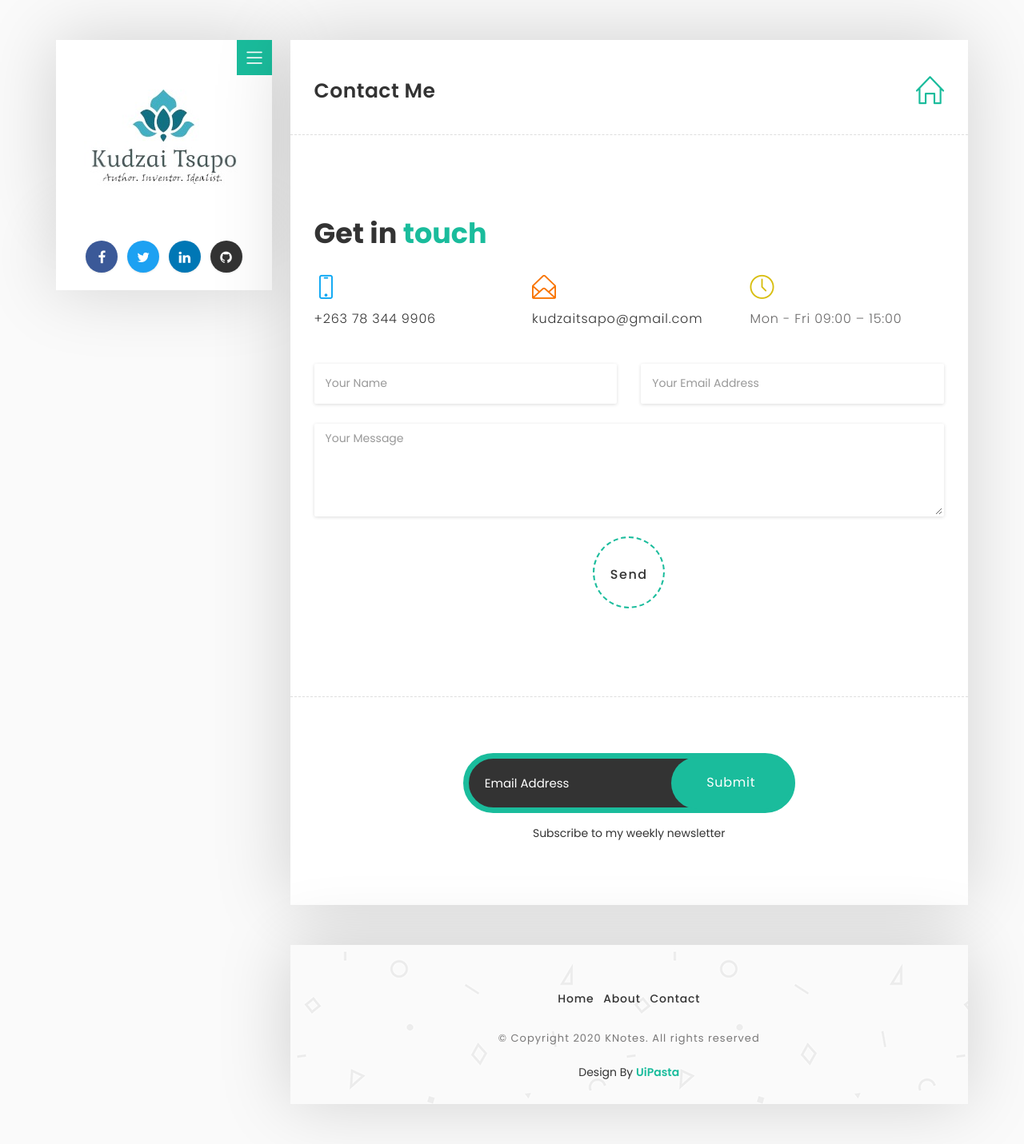
After one commit to kudzaitsapo/knotes, a Flask app: template templates/pages/contact.html in a window 1280 px wide. The commit adds this page. Shown: the whole page at 80% size. Run offline with Flask 2, Linux system fonts and the light colour scheme; the template is opened without the code that fills it, so the values that code supplies are empty; some libraries are stand-ins or nearby versions.

Commit message:
Finished adding contact us page and about me page

```diff
--- a/app.py
+++ b/app.py
@@ -7,6 +7,14 @@ def create_app(config=BaseConfig):
     if config:
         app.config.from_object(config)
 
+
+    # registering app factories
+    from models import db
+    db.init_app(app)
+
+    with app.app_context():
+        db.create_all()
+
     # registering blueprints
     from blueprints.blog import blog
 
--- a/templates/layouts/base.html
+++ b/templates/layouts/base.html
@@ -43,21 +43,16 @@
     </div>
     <!-- Preloader End -->
 
-
-
-
     <div id="main">
       <div class="container">
           <div class="row">
-
-
 
                 <!-- About Me (Left Sidebar) Start -->
                 <div class="col-md-3">
                   <div class="about-fixed">
 
                     <div class="my-pic">
-                        <img src="{{ url_for('static', filename='images/pic/my-pic.png')}}" alt="">
+                      <img src="{{ url_for('static', filename='images/pic/my-logo.png')}}" alt="">
                       <a href="javascript:void(0)" class="collapsed" data-target="#menu" data-toggle="collapse"><i class="icon-menu menu"></i></a>
                         <div id="menu" class="collapse">
                           <ul class="menu-link">
@@ -71,27 +66,24 @@
 
                     <div class="my-detail">
 
-                        <div class="white-spacing">
-                            <span>Kudzai Tsapo</span>
-                            <span class="my-sub-title">Web Developer </span>
-                        </div>
+                      <!-- <div class="white-spacing">
+                          <span>
+                            <em>Aurum Potestas Est</em>
+                          </span>
+                          <span class="my-sub-title">Software Developer</span>
+                      </div>  -->
 
                       <ul class="social-icon">
-                         <li><a href="#" target="_blank" class="facebook"><i class="fa fa-facebook"></i></a></li>
-                         <li><a href="#" target="_blank" class="twitter"><i class="fa fa-twitter"></i></a></li>
-                         <li><a href="#" target="_blank" class="linkedin"><i class="fa fa-linkedin"></i></a></li>
-                         <li><a href="#" target="_blank" class="github"><i class="fa fa-github"></i></a></li>
+                        <li><a href="https://www.facebook.com/kudzai.tsapo" target="_blank" class="facebook"><i class="fa fa-facebook"></i></a></li>
+                        <li><a href="https://twitter.com/kudzaitsapo" target="_blank" class="twitter"><i class="fa fa-twitter"></i></a></li>
+                        <li><a href="https://www.linkedin.com/in/kudzai-tsapo-227192150/" target="_blank" class="linkedin"><i class="fa fa-linkedin"></i></a></li>
+                        <li><a href="https://github.com/kudzaitsapo" target="_blank" class="github"><i class="fa fa-github"></i></a></li>
                       </ul>
 
                   </div>
                 </div>
               </div>
               <!-- About Me (Left Sidebar) End -->
-
-
-
-
-
 
               <!-- Blog Post (Right Sidebar) Start -->
               <div class="col-md-9">
--- /dev/null
+++ b/templates/pages/contact.html
@@ -0,0 +1,95 @@
+{% extends "layouts/base.html" %}
+
+{% block title %} Get in touch {% endblock %}
+
+{% block subtitle %}
+<div class="sub-title">
+    <h1>Contact Me</h1>
+    <a href="{{ url_for('blog.index')}}"><i class="icon-home"></i></a>
+</div>
+{% endblock %}
+{% block content %}
+<div class="col-md-12 content-page">
+    <div class="col-md-12 blog-post">
+
+        <!-- Contact Me Start -->
+        <div class="post-title margin-top-70">
+            <h2>Get in <span class="main-color">touch</span></h2>
+        </div>
+
+
+        <div class="row">
+            <div class="col-md-4 col-sm-4">
+                <div class="contact-us-detail">
+                    <i class="icon-screen-smartphone color-6"></i>
+                    <p><a href="tel:+263783449906">+263 78 344 9906</a></p>
+                </div>
+            </div>
+
+            <div class="col-md-4 col-sm-4">
+                <div class="contact-us-detail">
+                    <i class="icon-envelope-open color-5"></i>
+                    <p><a href="mailto:kudzaitsapo@gmail.com">kudzaitsapo@gmail.com</a></p>
+                </div>
+            </div>
+
+            <div class="col-md-4 col-sm-4">
+                <div class="contact-us-detail">
+                    <i class="icon-clock color-3"></i>
+                    <p>Mon - Fri 09:00 – 15:00</p>
+                </div>
+            </div>
+        </div>
+
+
+        <div class="row margin-top-30">
+            <div class="col-md-12">
+                <div class="row">
+                    <div class="col-sm-12 col-md-12 col-lg-12">
+                        {% with messages = get_flashed_messages(with_categories=true) %}
+                            {% if messages %}
+                                <ul class=flashes>
+                                {% for category, message in messages %}
+                                    <li class="alert alert-{{ category }}">{{ message }}</li>
+                                {% endfor %}
+                                </ul>
+                            {% endif %}
+                        {% endwith %}
+                    </div>
+                </div>
+                <div class="row">
+                    <form method="POST" action="">
+
+                        <div class="col-sm-6">
+                            <div class="form-group">
+                                <input type="text" name="name" id="name" class="form-control" required placeholder="Your Name">
+                            </div>
+                        </div>
+
+                        <div class="col-sm-6">
+                            <div class="form-group">
+                                <input type="email" id="email" name="email" class="form-control" required placeholder="Your Email Address">
+                            </div>
+                        </div>
+
+
+                        <div class="col-sm-12">
+                            <div class="textarea-message form-group">
+                                <textarea id="message" name="message" class="textarea-message form-control" required placeholder="Your Message" rows="5"></textarea>
+                            </div>
+                        </div>
+
+
+                        <div class="text-center">
+                            <button type="submit" class="load-more-button">Send</button>
+                        </div>
+
+                    </form>
+                </div>
+            </div>
+        </div>
+        <!-- Contact Me End -->
+    </div>
+</div>
+
+{% endblock %}
```
Also changed, not shown: blueprints/blog.py (+23 -6 lines), models/__init__.py (+94 -0 lines), templates/pages/about.html (added, +73 -0 lines), templates/pages/index.html (+9 -1 lines), static/images/pic/my-logo.png (added), templates/admin/index.html (added), templates/layouts/admin.base.html (added), templates/pages/read-article.html (added), 1 other file. Lines whose indentation alone changed are shown as unchanged.
